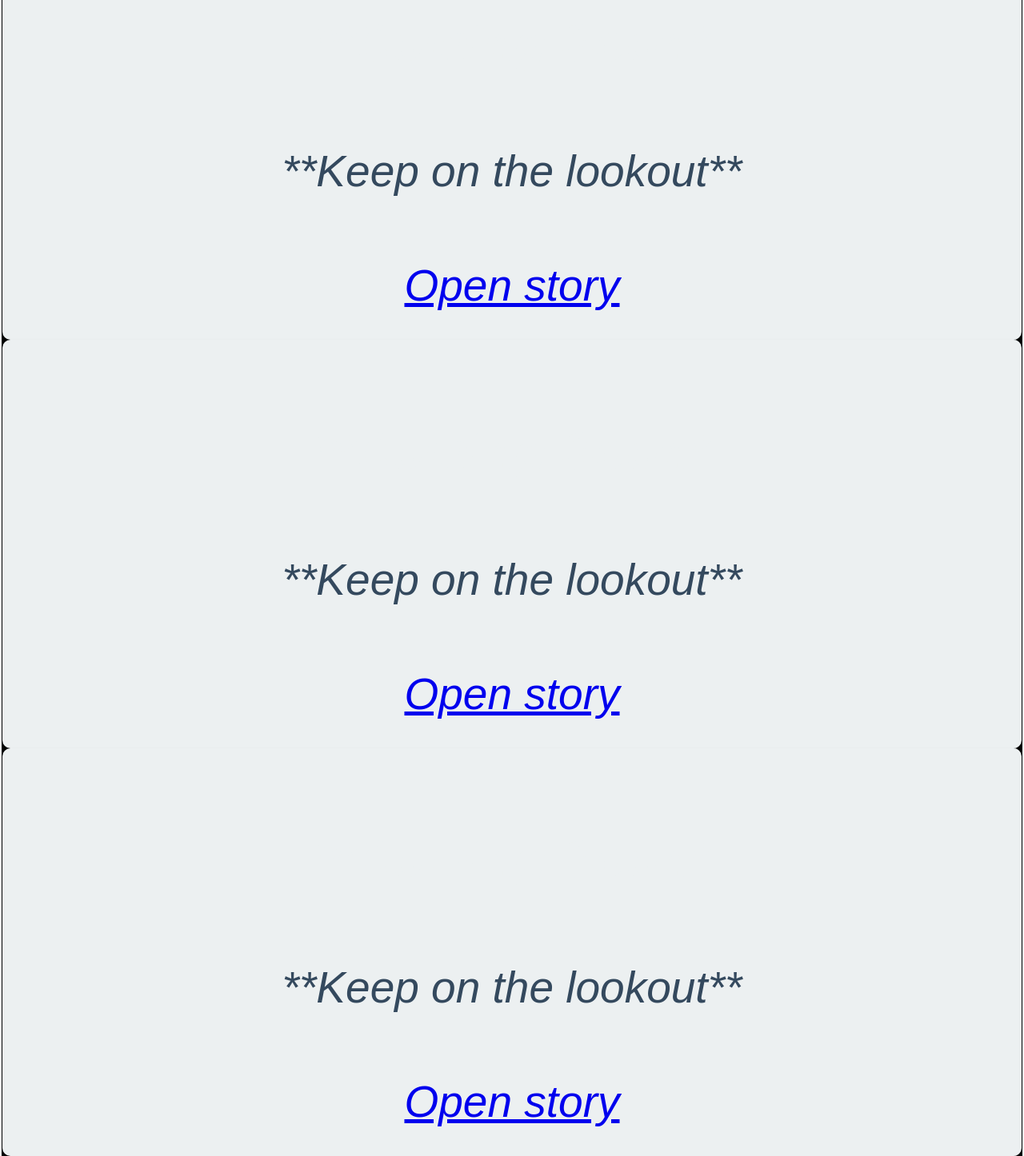
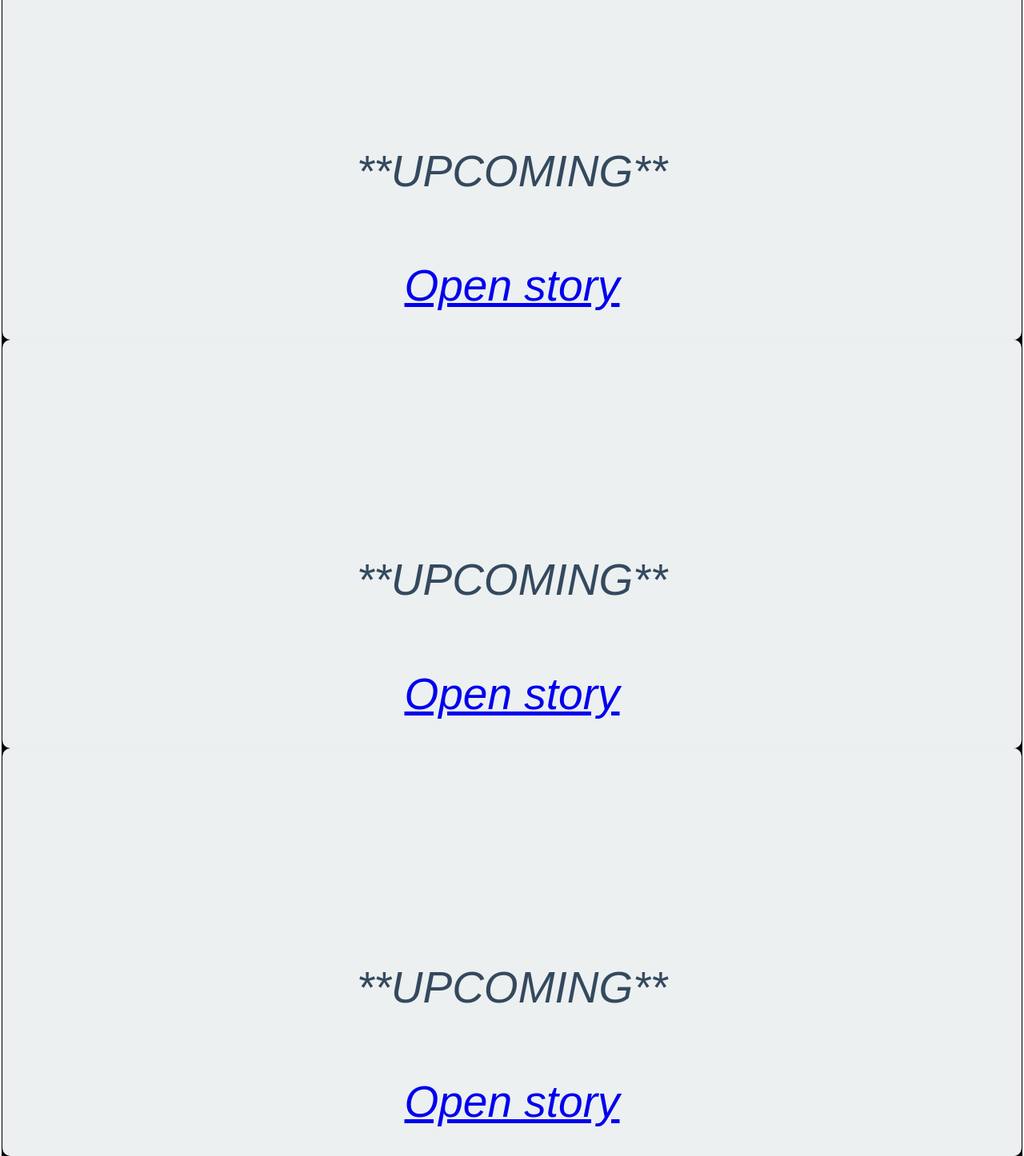
Before and after one commit to JPerryZ/NextChapterInk, a plain HTML site: page index.html in a window 1280 px wide. Shown: the part 1390-2836 px from the top of the page at 80% size. Drawn offline with Linux system fonts and the light colour scheme.

Commit message:
Merge branch 'main' of https://github.com/JPerryZ/nenzee

```diff
--- a/index.html
+++ b/index.html
@@ -71,7 +71,7 @@
 
         <article class="card" data-story="story-2" role="article" tabindex="0">
           <h3>**Coming Soon*</h3>
-          <p>**Keep on the lookout**</p>
+          <p>**UPCOMING**</p>
           <div class="card-footer card-footer-auto-margin">
             <a class="btn" href="stories/story-2/index.html">Open story</a>
           </div>
@@ -79,7 +79,7 @@
 
         <article class="card" data-story="story-3" role="article" tabindex="0">
           <h3>**Coming Soon*</h3>
-          <p>**Keep on the lookout**</p>
+          <p>**UPCOMING**</p>
           <div class="card-footer">
             <a class="btn" href="stories/story-3/index.html">Open story</a>
           </div>
@@ -87,7 +87,7 @@
 
         <article class="card" data-story="story-4" role="article" tabindex="0">
           <h3>**Coming Soon*</h3>
-          <p>**Keep on the lookout**</p>
+          <p>**UPCOMING**</p>
           <div class="card-footer">
             <a class="btn" href="stories/story-4/index.html">Open story</a>
           </div>
```
